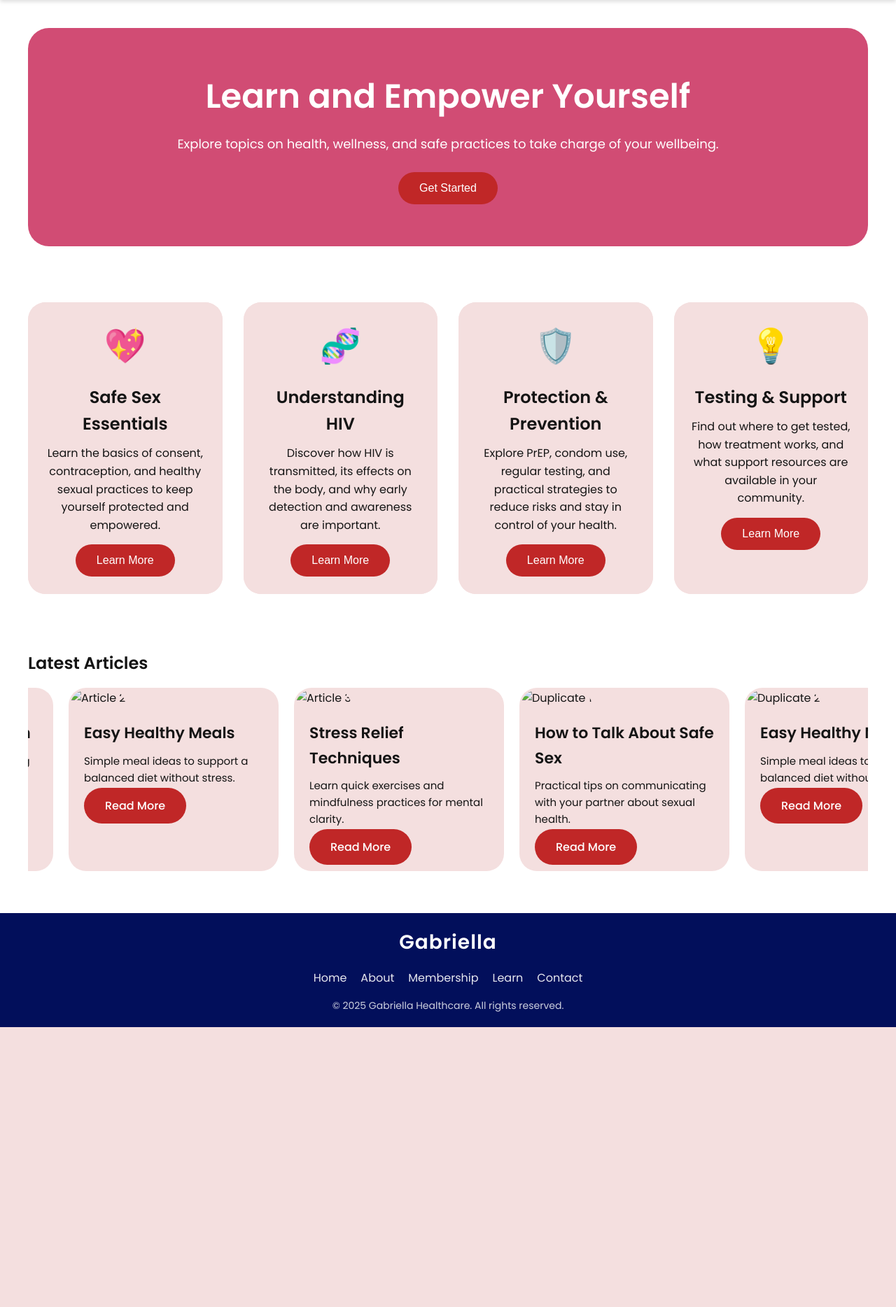
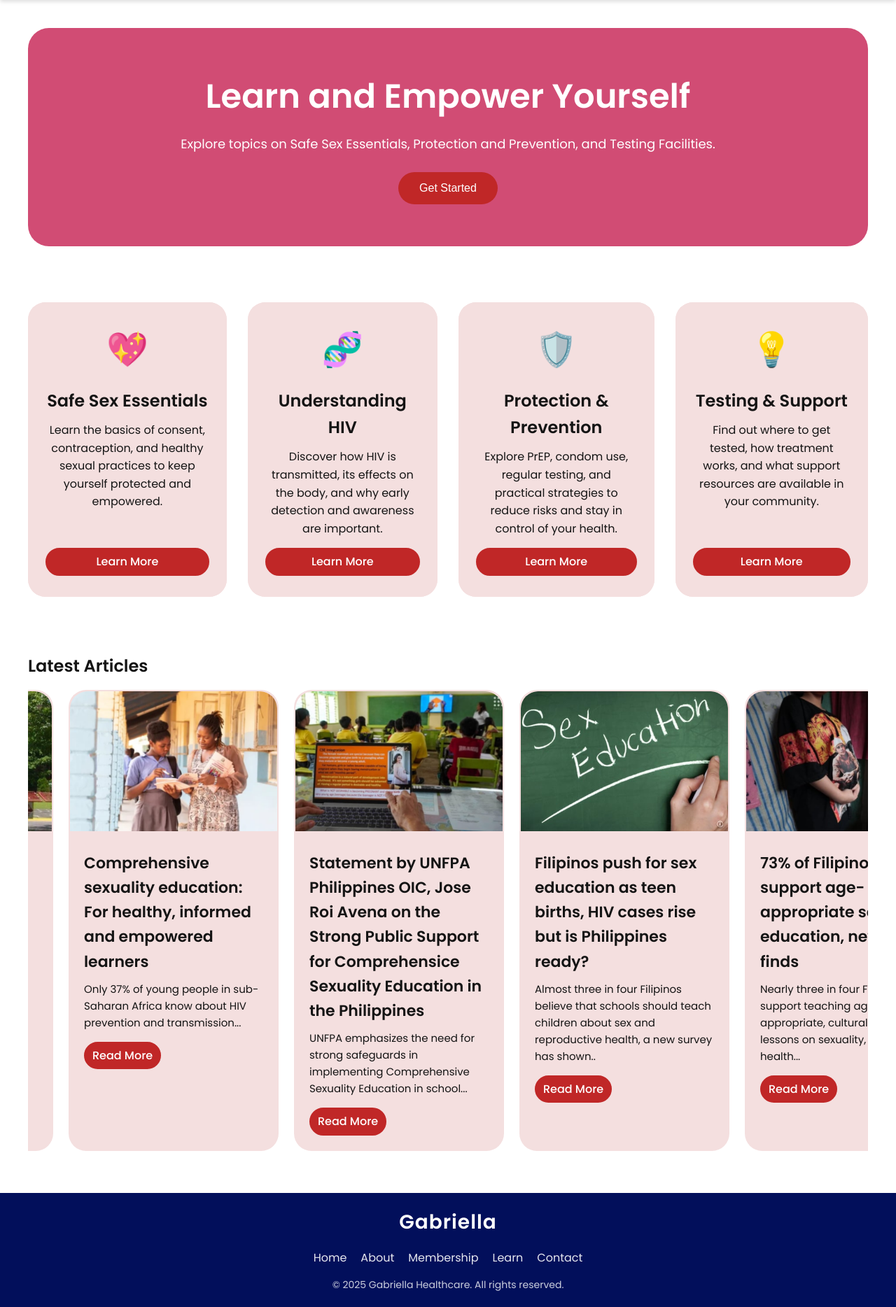
Before and after one commit to louiseeeeeeeeeee/webdev-gabriela, a PHP site: page /learn.html in a window 1280 px wide. Shown: the part 91-1959 px from the top of the page at 70% size. Before the commit the page ends 1559 px from the top, so only its background shows below. Run offline with PHP 8.4, Linux system fonts and the light colour scheme; some libraries are stand-ins or nearby versions.

Commit message:
added imgs linked to the url per article

```diff
--- a/css/learn.css
+++ b/css/learn.css
@@ -24,14 +24,40 @@
 
 /* FEATURE CARD WITH NEON GLOW */
 .feature-card {
-    flex: 1 1 22%;
-    padding: 25px;
+    display: flex;
+    flex-direction: column;
+    padding: 30px 25px;
+    min-height: 400px;
     border-radius: 25px;
     background: var(--light);
     position: relative;
     overflow: visible;
     z-index: 0;
     transition: transform 0.3s ease;
+    justify-content: space-between;
+}
+/* Feature card buttons - white background, red text */
+/* Feature card buttons - red background, white text by default */
+.feature-card .btn.warm {
+    background: #C02727;       /* red background */
+    color: white;              /* white text */
+    border: 2px solid #C02727; /* red border */
+    padding: 5px 10px;
+    font-size: 16px;
+    border-radius: 25px;
+    cursor: pointer;
+    margin-top: auto;           /* align at bottom */
+    transition: all 0.3s ease;
+    display: inline-block;
+    width: auto;                /* prevent stretching */
+}
+
+/* Hover: white background, red text */
+.feature-card .btn.warm:hover {
+    background: white;         /* white background on hover */
+    color: #C02727;            /* red text on hover */
+    transform: scale(1.05);    /* slight scale */
+    box-shadow: 0 0 15px rgba(192,39,39,0.5); /* subtle glow */
 }
 
 /* Neon glow layers */
@@ -40,7 +66,7 @@
     position: absolute;
     inset: -6px;
     border-radius: 30px;
-background: conic-gradient(
+    background: conic-gradient(
     #d25574,   /* your warm pink */
     #C02727,   /* your warm red */
     #E8B344,   /* gold accent */
@@ -129,6 +155,29 @@ background: conic-gradient(
     border: 2px solid transparent;
     position: relative;
 }
+/* Article card buttons - red background, white text by default */
+.article-card .btn.warm {
+    background: #C02727;       /* red background */
+    color: white;              /* white text */
+    border: 2px solid #C02727; /* red border */
+    padding: 5px 10px;
+    font-size: 16px;
+    border-radius: 25px;
+    cursor: pointer;
+    margin-top: auto;           /* align at bottom */
+    transition: all 0.3s ease;
+    display: inline-block;
+    width: auto;                /* prevent stretching */
+}
+
+/* Hover: white background, red text */
+.article-card .btn.warm:hover {
+    background: white;         /* white background on hover */
+    color: #C02727;            /* red text on hover */
+    transform: scale(1.05);    /* slight scale */
+    box-shadow: 0 0 15px rgba(192,39,39,0.5); /* subtle glow */
+}
+
 .article-card img {
     width: 100%;
     height: 200px;
--- a/js/nav.js
+++ b/js/nav.js
@@ -1,19 +1,19 @@
-// nav-active.js
+// Para sa navigation bar: nagse-set ng "active" class sa link na current page o kung na-click, para ma-highlight kung saan ang user sa site
 document.addEventListener("DOMContentLoaded", function() {
-    const navLinks = document.querySelectorAll(".nav a");
+    const navLinks = document.querySelectorAll(".nav a"); // kunin lahat ng nav links
 
-    // Click: set active
+    // Kapag na-click ang link → i-set as active
     navLinks.forEach(link => {
         link.addEventListener("click", function() {
-            navLinks.forEach(l => l.classList.remove("active"));
-            this.classList.add("active");
+            navLinks.forEach(l => l.classList.remove("active")); // tanggalin ang active sa lahat
+            this.classList.add("active"); // lagyan ng active yung na-click
         });
     });
 
-    // Auto-activate based on current page URL
+    // Auto-set active base sa current page URL
     navLinks.forEach(link => {
         if (link.href === window.location.href) {
-            link.classList.add("active");
+            link.classList.add("active"); // kung match ang URL, automatic maging active
         }
     });
 });
--- a/js/testing-centers.js
+++ b/js/testing-centers.js
@@ -1,4 +1,6 @@
-// === CONFIG ===
+// This creates a map centered at TUP-Manila, marks HIV testing centers,
+// and filters only those within a 5 km radius. It also generates a sidebar list showing
+// the nearby centers and their distances.
 const TUP_MANILA = { lat: 14.5869, lng: 120.9860 }; // TUP – Manila coordinates
 const SEARCH_RADIUS_KM = 5; // radius for filtering
 
--- a/learn.html
+++ b/learn.html
@@ -28,7 +28,7 @@
     <!-- HERO SECTION -->
 <section class="hero learn-hero">
     <h1>Learn and Empower Yourself</h1>
-    <p>Explore topics on health, wellness, and safe practices to take charge of your wellbeing.</p>
+    <p>Explore topics on Safe Sex Essentials, Protection and Prevention, and Testing Facilities.</p>
     <button class="btn warm">Get Started</button>
 </section>
 
@@ -42,7 +42,7 @@
         <div class="feature-icon">💖</div>
         <h3>Safe Sex Essentials</h3>
         <p>Learn the basics of consent, contraception, and healthy sexual practices to keep yourself protected and empowered.</p>
-        <button class="btn warm">Learn More</button>
+        <a class="btn warm" href="https://www.ashasexualhealth.org/understanding-consent/" target="_blank">Learn More</a>
     </div>
 
     <!-- CARD 2 -->
@@ -50,7 +50,7 @@
         <div class="feature-icon">🧬</div>
         <h3>Understanding HIV</h3>
         <p>Discover how HIV is transmitted, its effects on the body, and why early detection and awareness are important.</p>
-        <button class="btn warm">Learn More</button>
+        <a class="btn warm" href="https://www.who.int/news-room/fact-sheets/detail/hiv-aids" target="_blank">Learn More</a>
     </div>
 
     <!-- CARD 3 -->
@@ -58,7 +58,7 @@
         <div class="feature-icon">🛡️</div>
         <h3>Protection & Prevention</h3>
         <p>Explore PrEP, condom use, regular testing, and practical strategies to reduce risks and stay in control of your health.</p>
-        <button class="btn warm">Learn More</button>
+        <a class="btn warm" href="https://hivinfo.nih.gov/understanding-hiv/fact-sheets/pre-exposure-prophylaxis-prep" target="_blank">Learn More</a>
     </div>
 
     <!-- CARD 4 -->
@@ -66,64 +66,64 @@
         <div class="feature-icon">💡</div>
         <h3>Testing & Support</h3>
         <p>Find out where to get tested, how treatment works, and what support resources are available in your community.</p>
-        <button class="btn warm">Learn More</button>
+        <a class="btn warm" href="https://loveyourself.ph/list-of-hiv-treatment-hubs-in-the-philippines/#1628613888123-6e583b01-e305" target="_blank">Learn More</a>
+
     </div>
 
 </section>
-
-
     <!-- Latest Articles -->
     <section class="articles">
         <h2 class="section-title">Latest Articles</h2>
         <div class="article-slider">
             <div class="article-track">
+
                 <div class="article-card">
-                    <img src="https://via.placeholder.com/400x200" alt="Article 1">
+                    <img src="assets/1.jpg" alt="Article 1 Image">
                     <div class="article-content">
-                        <h3>What is Sex Education</h3>
-                        <p>Practical tips on communicating with your partner about sexual health.</p>
-                       <a class="btn warm" href="#">Read More</a>
+                        <h3>DepEd defends sex education program</h3>
+                        <p>Education Secretary Sonny Angara acknowledged the objections raised against the Comprehensive Sexuality Education (CSE) but...</p>
+                       <a class="btn warm" href="https://www.philstar.com/headlines/2025/01/16/2414547/deped-defends-sex-education-program">Read More</a>
                     </div>
                 </div>
                 <div class="article-card">
-                    <img src="https://via.placeholder.com/400x200" alt="Article 2">
+                    <img src="assets/2.jpg" alt="Article 2">
                     <div class="article-content">
-                        <h3>Easy Healthy Meals</h3>
-                        <p>Simple meal ideas to support a balanced diet without stress.</p>
+                        <h3>Comprehensive sexuality education: For healthy, informed and empowered learners</h3>
+                        <p> Only 37% of young people in sub-Saharan Africa know about HIV prevention and transmission...</p>
                         <a class="btn warm" href="#">Read More</a>
                     </div>
                 </div>
                 <div class="article-card">
-                    <img src="https://via.placeholder.com/400x200" alt="Article 3">
+                    <img src="assets/3.jpg" alt="Article 3">
                     <div class="article-content">
-                        <h3>Stress Relief Techniques</h3>
-                        <p>Learn quick exercises and mindfulness practices for mental clarity.</p>
+                        <h3>Statement by UNFPA Philippines OIC, Jose Roi Avena on the Strong Public Support for Comprehensice Sexuality Education in the Philippines</h3>
+                        <p>UNFPA emphasizes the need for strong safeguards in implementing Comprehensive Sexuality Education in school...</p>
                          <a class="btn warm" href="#">Read More</a>
                     </div>
                 </div>
                 <!-- Duplicate Articles for Smooth Loop -->
                 <div class="article-card">
-                    <img src="https://via.placeholder.com/400x200" alt="Duplicate 1">
+                    <img src="assets/4.jpg" alt="Duplicate 1">
                     <div class="article-content">
-                        <h3>How to Talk About Safe Sex</h3>
-                        <p>Practical tips on communicating with your partner about sexual health.</p>
+                        <h3>Filipinos push for sex education as teen births, HIV cases rise but is Philippines ready?</h3>
+                        <p>Almost three in four Filipinos believe that schools should teach children about sex and reproductive health, a new survey has shown..</p>
                          <a class="btn warm" href="#">Read More</a>
                     </div>
                 </div>
                 <div class="article-card">
-                    <img src="https://via.placeholder.com/400x200" alt="Duplicate 2">
+                    <img src="assets/5.jpg" alt="Duplicate 2">
                     <div class="article-content">
-                        <h3>Easy Healthy Meals</h3>
-                        <p>Simple meal ideas to support a balanced diet without stress.</p>
-                         <a class="btn warm" href="#">Read More</a>
+                        <h3>73% of Filipinos support age-appropriate sex education, new poll finds</h3>
+                        <p>Nearly three in four Filipinos support teaching age-appropriate, culturally sensitive lessons on sexuality, sexual health...</p>
+                         <a class="btn warm" href="https://www.philstar.com/headlines/2025/08/08/2464073/73-filipinos-support-age-appropriate-sex-education-new-poll-finds">Read More</a>
                     </div>
                 </div>
                 <div class="article-card">
-                    <img src="https://via.placeholder.com/400x200" alt="Duplicate 3">
+                    <img src="assets/1.jpg" alt="Article 1 Image">
                     <div class="article-content">
-                        <h3>Stress Relief Techniques</h3>
-                        <p>Learn quick exercises and mindfulness practices for mental clarity.</p>
-                         <a class="btn warm" href="#">Read More</a>
+                        <h3>DepEd defends sex education program</h3>
+                        <p>Education Secretary Sonny Angara acknowledged the objections raised against the Comprehensive Sexuality Education (CSE) but...</p>
+                       <a class="btn warm" href="https://www.philstar.com/headlines/2025/01/16/2414547/deped-defends-sex-education-program">Read More</a>
                     </div>
                 </div>
             </div>
```
Also changed, not shown: js/plan.js (+17 -61 lines), assets/1.jpg (added), assets/2.jpg (added), assets/3.jpg (added), assets/4.jpg (added), assets/5.jpg (added).
